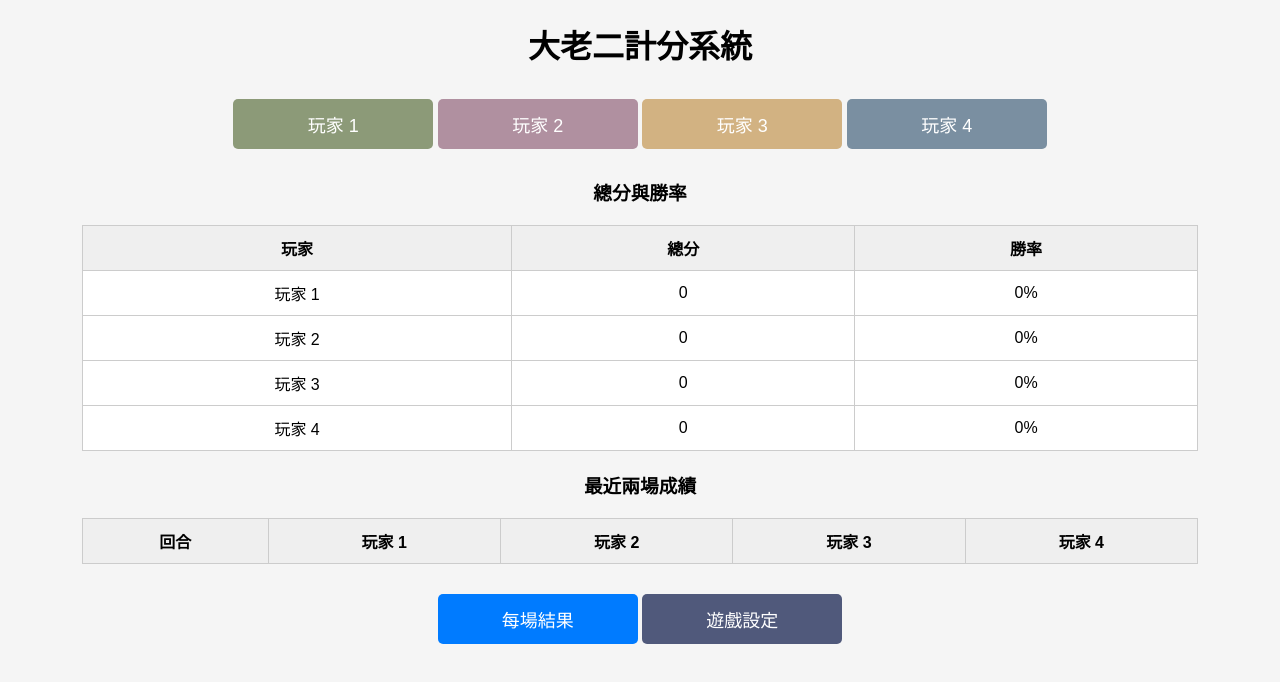
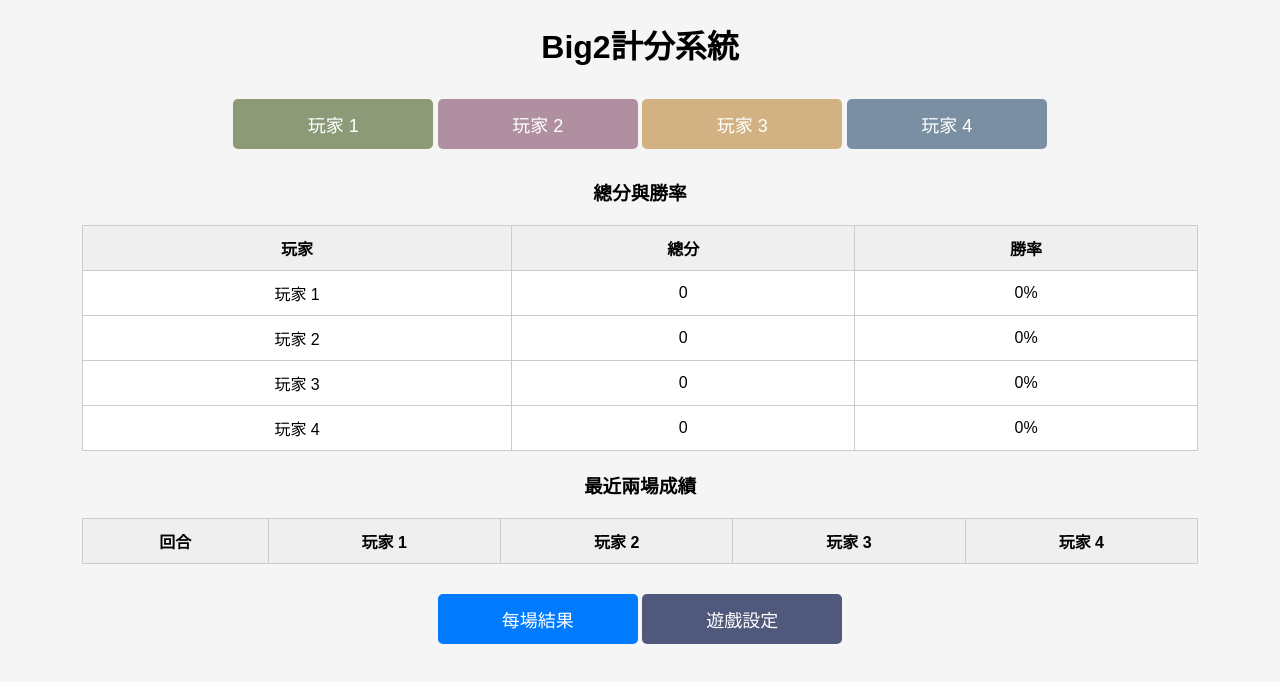
Before and after one commit to tidworker/htmlviewer, a plain HTML site: page big2.html in a window 1280 px wide. Drawn offline with Linux system fonts and the light colour scheme.

Commit message:
Update big2.html

```diff
--- a/big2.html
+++ b/big2.html
@@ -3,7 +3,7 @@
 <head>
     <meta charset="UTF-8">
     <meta name="viewport" content="width=device-width, initial-scale=1.0">
-    <title>大老二計分系統</title>
+    <title>Big2計分系統</title>
     <style>
         body {
             font-family: Arial, sans-serif;
@@ -111,7 +111,7 @@
     </style>
 </head>
 <body>
-    <h1>大老二計分系統</h1>
+    <h1>Big2計分系統</h1>
     <div id="mainContainer">
         <button class="player-btn player-1" onclick="setWinner(0)">玩家 1</button>
         <button class="player-btn player-2" onclick="setWinner(1)">玩家 2</button>
```
